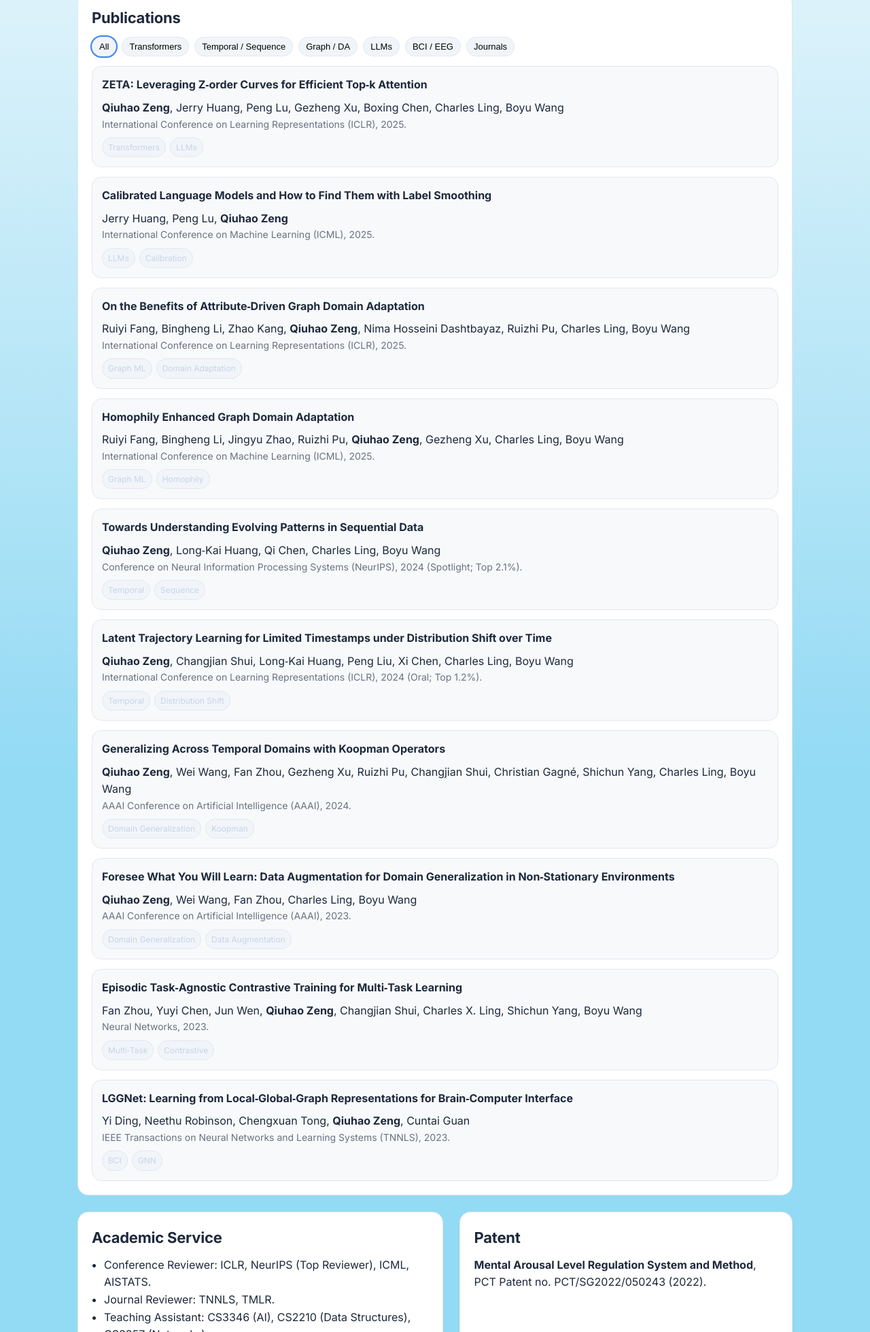
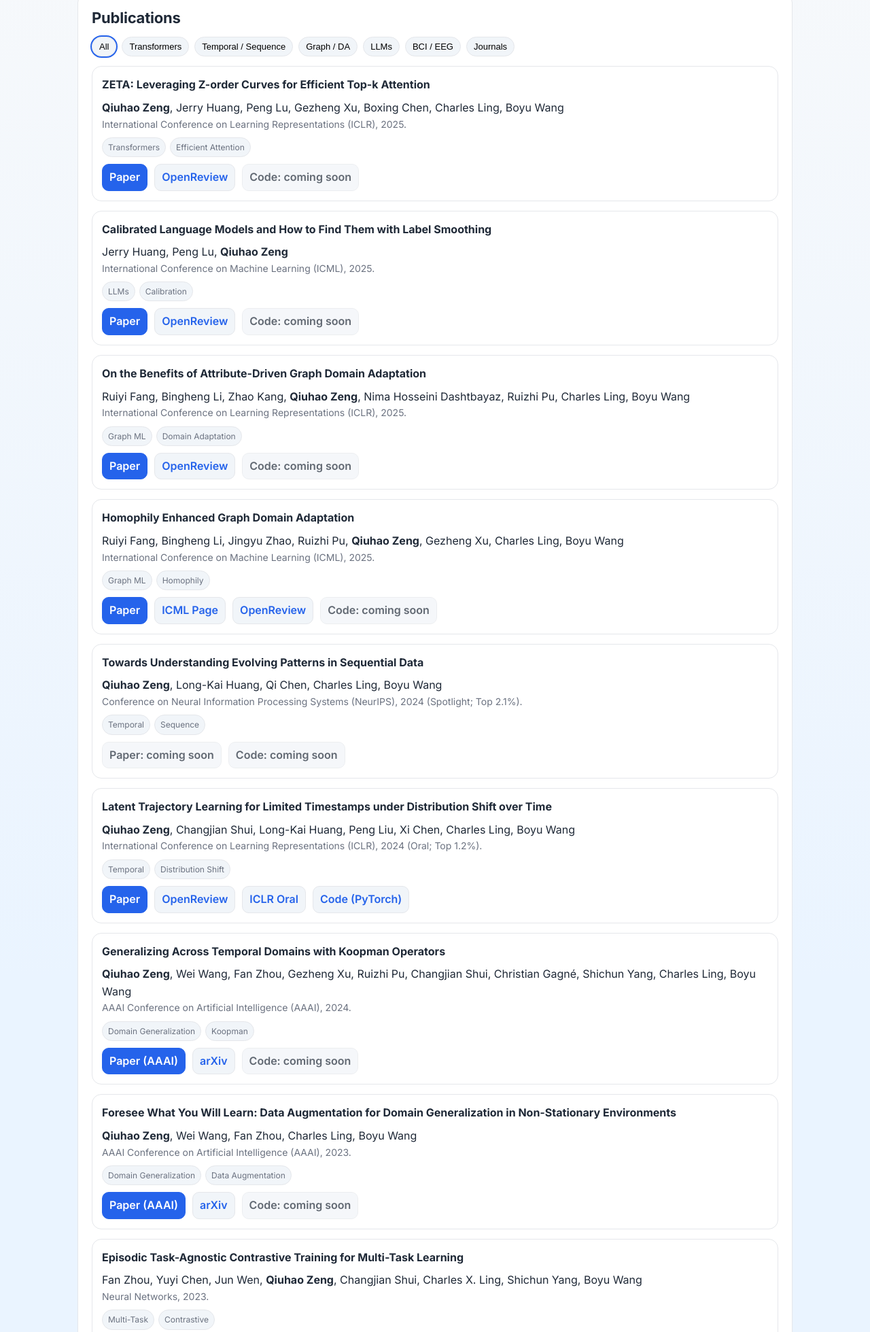
Before and after one commit to HardworkingPearl/HardworkingPearl.github.io, a plain HTML site: page index.html in a window 1280 px wide. Shown: the part 519-2478 px from the top of the page at 68% size. Drawn offline with Linux system fonts and the light colour scheme.

Commit message:
lighter color

```diff
--- a/index.html
+++ b/index.html
@@ -8,73 +8,69 @@
   <link rel="preconnect" href="https://fonts.gstatic.com" crossorigin>
   <link href="https://fonts.googleapis.com/css2?family=Inter:wght@300;400;500;600;700&display=swap" rel="stylesheet">
   <style>
-    :root {
-        --bg: #fdfdfd;        /* clean page background */
-        --surface: #f7f9fb;   /* section background */
-        --muted: #6b7280;     /* muted gray text */
-        --text: #1e293b;      /* main text */
-        --accent: #3b82f6;    /* primary blue */
-        --accent-2: #10b981;  /* secondary green */
-        --card: #ffffff;      /* card background */
-        --chip: #f1f5f9;      /* chip/tag background */
-        --border: #e2e8f0;    /* light border */
+    :root{
+      --bg:#fafafa; --surface:#ffffff; --muted:#6b7280; --text:#1f2937;
+      --accent:#2563eb; --accent-2:#0ea5e9; --card:#ffffff; --chip:#f1f5f9; --border:#e5e7eb;
     }
-    * { box-sizing: border-box; }
-    html, body { margin: 0; padding: 0; }
-    body {
-      font-family: Inter, system-ui, -apple-system, Segoe UI, Roboto, Helvetica, Arial, sans-serif;
-      background: linear-gradient(180deg, var(--bg), #93daf4 60%);
-      color: var(--text);
-      line-height: 1.6;
+    *{box-sizing:border-box}
+    html,body{margin:0;padding:0}
+    body{
+      font-family:Inter,system-ui,-apple-system,Segoe UI,Roboto,Helvetica,Arial,sans-serif;
+      background: linear-gradient(180deg, var(--bg), #eaf4ff 60%);
+      color:var(--text); line-height:1.6;
     }
-    a { color: var(--accent); text-decoration: none; }
-    a:hover { text-decoration: underline; }
+    a{color:var(--accent);text-decoration:none} a:hover{text-decoration:underline}
+    .container{max-width:1100px;margin:0 auto;padding:24px}
 
-    .container { max-width: 1100px; margin: 0 auto; padding: 24px; }
+    header.hero{
+      display:grid;grid-template-columns:160px 1fr;grid-gap:24px;align-items:center;
+      background:linear-gradient(90deg, rgba(37,99,235,.08), rgba(14,165,233,.08));
+      padding:32px;border-radius:20px;border:1px solid var(--border)
+    }
+    .avatar{width:160px;height:160px;border-radius:20px;object-fit:cover;border:1px solid var(--border)}
+    .name{margin:0 0 4px;font-size:34px;line-height:1.2;letter-spacing:-.02em}
+    .subtitle{margin:6px 0 12px;color:var(--muted)}
+    .links{display:flex;flex-wrap:wrap;gap:10px;margin-top:8px}
+    .pill{display:inline-flex;align-items:center;gap:8px;padding:6px 12px;border-radius:999px;background:var(--chip);border:1px solid var(--border);color:var(--text);font-weight:500}
+    .cta{display:inline-block;padding:10px 14px;border-radius:10px;background:var(--accent);color:#fff;font-weight:700;border:none}
 
-    header.hero {
-      display: grid; grid-template-columns: 160px 1fr; grid-gap: 24px; align-items: center;
-      background: radial-gradient(600px 300px at 10% -10%, rgba(96,165,250,.15), transparent),
-                  radial-gradient(600px 300px at 90% -10%, rgba(52,211,153,.12), transparent);
-      padding: 32px; border-radius: 20px; border: 1px solid var(--border);
-    }
-    .avatar { width: 160px; height: 160px; border-radius: 20px; object-fit: cover; border: 1px solid var(--border); }
-    .name { margin: 0 0 4px; font-size: 34px; line-height: 1.2; letter-spacing: -0.02em; }
-    .subtitle { margin: 6px 0 12px; color: var(--muted); }
-    .links { display: flex; flex-wrap: wrap; gap: 10px; margin-top: 8px; }
-    .pill { display: inline-flex; align-items: center; gap: 8px; padding: 6px 12px; border-radius: 999px; background: var(--chip); border: 1px solid var(--border); color: var(--text); font-weight: 500; }
-    .cta { display: inline-block; padding: 10px 14px; border-radius: 10px; background: var(--accent); color: #0b1220; font-weight: 700; border: none; }
+    .grid{display:grid;grid-template-columns:1.1fr 1fr;gap:24px;margin-top:24px}
+    section.card{background:var(--card);border:1px solid var(--border);border-radius:16px;padding:20px}
+    section.card h2{margin:0 0 10px;font-size:22px;letter-spacing:-.01em}
+    p{margin:8px 0 12px}
 
-    .grid { display: grid; grid-template-columns: 1.1fr 1fr; gap: 24px; margin-top: 24px; }
-    section.card { background: var(--card); border: 1px solid var(--border); border-radius: 16px; padding: 20px; }
-    section.card h2 { margin: 0 0 10px; font-size: 22px; letter-spacing: -0.01em; }
-    p { margin: 8px 0 12px; }
-
-    .bullets { margin: 8px 0 0 0; padding-left: 18px; }
-    .bullets li { margin: 6px 0; }
+    .bullets{margin:8px 0 0 0;padding-left:18px}.bullets li{margin:6px 0}
 
     /* Publications */
-    .pub-controls { display: flex; flex-wrap: wrap; gap: 8px; margin-bottom: 14px; }
-    .chip { padding: 6px 10px; border-radius: 999px; background: var(--chip); border: 1px solid var(--border); cursor: pointer; font-size: 13px; }
-    .chip.active { outline: 2px solid var(--accent); }
+    .pub-controls{display:flex;flex-wrap:wrap;gap:8px;margin-bottom:14px}
+    .chip{padding:6px 10px;border-radius:999px;background:var(--chip);border:1px solid var(--border);cursor:pointer;font-size:13px}
+    .chip.active{outline:2px solid var(--accent)}
 
-    .pub-list { list-style: none; padding: 0; margin: 0; display: grid; gap: 14px; }
-    .pub-item { background: var(--surface); border: 1px solid var(--border); border-radius: 14px; padding: 14px; }
-    .pub-title { font-weight: 650; margin: 0 0 8px; }
-    .authors strong { font-weight: 700; }
-    .venue { color: var(--muted); font-size: 14px; }
-    .tags { display: flex; flex-wrap: wrap; gap: 6px; margin-top: 8px; }
-    .tag { background: var(--chip); border: 1px solid var(--border); padding: 4px 8px; font-size: 12px; border-radius: 999px; color: #c9d3ea; }
+    .pub-list{list-style:none;padding:0;margin:0;display:grid;gap:14px}
+    .pub-item{background:var(--surface);border:1px solid var(--border);border-radius:14px;padding:14px}
+    .pub-title{font-weight:650;margin:0 0 8px}
+    .authors strong{font-weight:700}
+    .venue{color:var(--muted);font-size:14px}
+    .tags{display:flex;flex-wrap:wrap;gap:6px;margin-top:8px}
+    .tag{background:var(--chip);border:1px solid var(--border);padding:4px 8px;font-size:12px;border-radius:999px;color:var(--muted)}
+    .actions{display:flex;flex-wrap:wrap;gap:10px;margin-top:10px}
+    .btn-link{
+      display:inline-flex;align-items:center;gap:8px;padding:6px 10px;border-radius:10px;
+      border:1px solid var(--border);background:var(--chip);font-weight:600
+    }
+    .btn-link:hover{background:#eef2f7}
+    .btn-primary{
+      background:var(--accent);color:#fff;border-color:var(--accent)
+    }
+    .btn-ghost{opacity:.7}
+    .service ul{margin:6px 0 0 0;padding-left:18px}
+    footer{margin:28px 0 12px;color:var(--muted);text-align:center;font-size:14px}
 
-    .service ul { margin: 6px 0 0 0; padding-left: 18px; }
-
-    footer { margin: 28px 0 12px; color: var(--muted); text-align: center; font-size: 14px; }
-
-    @media (max-width: 880px) {
-      header.hero { grid-template-columns: 1fr; text-align: center; }
-      .links { justify-content: center; }
-      .grid { grid-template-columns: 1fr; }
-      .avatar { width: 180px; height: 180px; margin: 0 auto; }
+    @media (max-width:880px){
+      header.hero{grid-template-columns:1fr;text-align:center}
+      .links{justify-content:center}
+      .grid{grid-template-columns:1fr}
+      .avatar{width:180px;height:180px;margin:0 auto}
     }
   </style>
 </head>
@@ -99,16 +95,16 @@
       <section class="card" id="about">
         <h2>About</h2>
         <p>
-          I am a fourth‑year PhD candidate advised by Prof. Charles Ling (Fellow, Canadian Academy of Engineering) and Prof. Boyu Wang.
+          I am a fourth-year PhD candidate advised by Prof. Charles Ling (Fellow, Canadian Academy of Engineering) and Prof. Boyu Wang.
           My research spans efficient Transformer architectures and transfer learning under temporal distribution shifts. I’m currently open to
-          <strong>post‑doctoral</strong> and <strong>research scientist</strong> opportunities.
+          <strong>post-doctoral</strong> and <strong>research scientist</strong> opportunities.
         </p>
       </section>
 
       <section class="card" id="interests">
         <h2>Research Interests</h2>
         <ul class="bullets">
-          <li>Efficient attention and Transformer acceleration (e.g., Triton‑based kernels, top‑k attention).</li>
+          <li>Efficient attention and Transformer acceleration (e.g., Triton-based kernels, top-k attention).</li>
           <li>Transfer learning across evolving temporal domains; sequence modeling under distribution shift.</li>
           <li>Graph learning and domain adaptation.</li>
         </ul>
@@ -122,75 +118,132 @@
         <button class="chip" data-filter="transformers">Transformers</button>
         <button class="chip" data-filter="sequential data">Temporal / Sequence</button>
         <button class="chip" data-filter="graph">Graph / DA</button>
-        <button class="chip" data-filter="llm">LLMs </button>
+        <button class="chip" data-filter="llm">LLMs</button>
         <button class="chip" data-filter="bci">BCI / EEG</button>
         <button class="chip" data-filter="journal">Journals</button>
       </div>
       <ul class="pub-list" id="pub-list">
         <!-- 2025 -->
         <li class="pub-item" data-tags="transformers">
-          <div class="pub-title">ZETA: Leveraging Z‑order Curves for Efficient Top‑k Attention</div>
+          <div class="pub-title">ZETA: Leveraging Z-order Curves for Efficient Top-k Attention</div>
           <div class="authors"><strong>Qiuhao Zeng</strong>, Jerry Huang, Peng Lu, Gezheng Xu, Boxing Chen, Charles Ling, Boyu Wang</div>
           <div class="venue">International Conference on Learning Representations (ICLR), 2025.</div>
-          <div class="tags"><span class="tag">Transformers</span><span class="tag">LLMs</span></div>
+          <div class="tags"><span class="tag">Transformers</span><span class="tag">Efficient Attention</span></div>
+          <div class="actions">
+            <a class="btn-link btn-primary" href="https://arxiv.org/abs/2501.14577" target="_blank" rel="noopener">Paper</a>
+            <a class="btn-link" href="https://openreview.net/forum?id=j9VVzueEbG" target="_blank" rel="noopener">OpenReview</a>
+            <span class="btn-link btn-ghost" title="Add when available">Code: coming soon</span>
+          </div>
         </li>
+
         <li class="pub-item" data-tags="llm">
           <div class="pub-title">Calibrated Language Models and How to Find Them with Label Smoothing</div>
           <div class="authors">Jerry Huang, Peng Lu, <strong>Qiuhao Zeng</strong></div>
           <div class="venue">International Conference on Machine Learning (ICML), 2025.</div>
           <div class="tags"><span class="tag">LLMs</span><span class="tag">Calibration</span></div>
+          <div class="actions">
+            <a class="btn-link btn-primary" href="https://arxiv.org/abs/2508.00264" target="_blank" rel="noopener">Paper</a>
+            <a class="btn-link" href="https://openreview.net/forum?id=soLNj4l2EL" target="_blank" rel="noopener">OpenReview</a>
+            <span class="btn-link btn-ghost">Code: coming soon</span>
+          </div>
         </li>
+
         <li class="pub-item" data-tags="graph">
-          <div class="pub-title">On the Benefits of Attribute‑Driven Graph Domain Adaptation</div>
+          <div class="pub-title">On the Benefits of Attribute-Driven Graph Domain Adaptation</div>
           <div class="authors">Ruiyi Fang, Bingheng Li, Zhao Kang, <strong>Qiuhao Zeng</strong>, Nima Hosseini Dashtbayaz, Ruizhi Pu, Charles Ling, Boyu Wang</div>
           <div class="venue">International Conference on Learning Representations (ICLR), 2025.</div>
           <div class="tags"><span class="tag">Graph ML</span><span class="tag">Domain Adaptation</span></div>
+          <div class="actions">
+            <a class="btn-link btn-primary" href="https://arxiv.org/abs/2502.06808" target="_blank" rel="noopener">Paper</a>
+            <a class="btn-link" href="https://openreview.net/forum?id=t2TUw5nJsW" target="_blank" rel="noopener">OpenReview</a>
+            <span class="btn-link btn-ghost">Code: coming soon</span>
+          </div>
         </li>
+
         <li class="pub-item" data-tags="graph">
           <div class="pub-title">Homophily Enhanced Graph Domain Adaptation</div>
           <div class="authors">Ruiyi Fang, Bingheng Li, Jingyu Zhao, Ruizhi Pu, <strong>Qiuhao Zeng</strong>, Gezheng Xu, Charles Ling, Boyu Wang</div>
           <div class="venue">International Conference on Machine Learning (ICML), 2025.</div>
           <div class="tags"><span class="tag">Graph ML</span><span class="tag">Homophily</span></div>
+          <div class="actions">
+            <a class="btn-link btn-primary" href="https://arxiv.org/abs/2505.20089" target="_blank" rel="noopener">Paper</a>
+            <a class="btn-link" href="https://icml.cc/virtual/2025/poster/45180" target="_blank" rel="noopener">ICML Page</a>
+            <a class="btn-link" href="https://openreview.net/forum?id=TLR036ADaA" target="_blank" rel="noopener">OpenReview</a>
+            <span class="btn-link btn-ghost">Code: coming soon</span>
+          </div>
         </li>
 
         <!-- 2024 -->
         <li class="pub-item" data-tags="sequential data">
           <div class="pub-title">Towards Understanding Evolving Patterns in Sequential Data</div>
-          <div class="authors"><strong>Qiuhao Zeng</strong>, Long‑Kai Huang, Qi Chen, Charles Ling, Boyu Wang</div>
+          <div class="authors"><strong>Qiuhao Zeng</strong>, Long-Kai Huang, Qi Chen, Charles Ling, Boyu Wang</div>
           <div class="venue">Conference on Neural Information Processing Systems (NeurIPS), 2024 (Spotlight; Top 2.1%).</div>
           <div class="tags"><span class="tag">Temporal</span><span class="tag">Sequence</span></div>
+          <div class="actions">
+            <span class="btn-link btn-ghost">Paper: coming soon</span>
+            <span class="btn-link btn-ghost">Code: coming soon</span>
+          </div>
         </li>
+
         <li class="pub-item" data-tags="sequential data">
           <div class="pub-title">Latent Trajectory Learning for Limited Timestamps under Distribution Shift over Time</div>
-          <div class="authors"><strong>Qiuhao Zeng</strong>, Changjian Shui, Long‑Kai Huang, Peng Liu, Xi Chen, Charles Ling, Boyu Wang</div>
+          <div class="authors"><strong>Qiuhao Zeng</strong>, Changjian Shui, Long-Kai Huang, Peng Liu, Xi Chen, Charles Ling, Boyu Wang</div>
           <div class="venue">International Conference on Learning Representations (ICLR), 2024 (Oral; Top 1.2%).</div>
           <div class="tags"><span class="tag">Temporal</span><span class="tag">Distribution Shift</span></div>
+          <div class="actions">
+            <a class="btn-link btn-primary" href="https://proceedings.iclr.cc/paper_files/paper/2024/file/c30d6805267f90b61a30b1e6b71b7b10-Paper-Conference.pdf" target="_blank" rel="noopener">Paper</a>
+            <a class="btn-link" href="https://openreview.net/forum?id=bTMMNT7IdW" target="_blank" rel="noopener">OpenReview</a>
+            <a class="btn-link" href="https://iclr.cc/virtual/2024/oral/19746" target="_blank" rel="noopener">ICLR Oral</a>
+            <a class="btn-link" href="https://github.com/HardworkingPearl/SDE-EDG-iclr2024" target="_blank" rel="noopener">Code (PyTorch)</a>
+          </div>
         </li>
+
         <li class="pub-item" data-tags="sequential data">
           <div class="pub-title">Generalizing Across Temporal Domains with Koopman Operators</div>
           <div class="authors"><strong>Qiuhao Zeng</strong>, Wei Wang, Fan Zhou, Gezheng Xu, Ruizhi Pu, Changjian Shui, Christian Gagné, Shichun Yang, Charles Ling, Boyu Wang</div>
           <div class="venue">AAAI Conference on Artificial Intelligence (AAAI), 2024.</div>
           <div class="tags"><span class="tag">Domain Generalization</span><span class="tag">Koopman</span></div>
+          <div class="actions">
+            <a class="btn-link btn-primary" href="https://ojs.aaai.org/index.php/AAAI/article/view/29604/31020" target="_blank" rel="noopener">Paper (AAAI)</a>
+            <a class="btn-link" href="https://arxiv.org/html/2402.07834v2" target="_blank" rel="noopener">arXiv</a>
+            <span class="btn-link btn-ghost">Code: coming soon</span>
+          </div>
         </li>
 
         <!-- 2023 -->
         <li class="pub-item" data-tags="sequential data">
-          <div class="pub-title">Foresee What You Will Learn: Data Augmentation for Domain Generalization in Non‑Stationary Environments</div>
+          <div class="pub-title">Foresee What You Will Learn: Data Augmentation for Domain Generalization in Non-Stationary Environments</div>
           <div class="authors"><strong>Qiuhao Zeng</strong>, Wei Wang, Fan Zhou, Charles Ling, Boyu Wang</div>
           <div class="venue">AAAI Conference on Artificial Intelligence (AAAI), 2023.</div>
           <div class="tags"><span class="tag">Domain Generalization</span><span class="tag">Data Augmentation</span></div>
+          <div class="actions">
+            <a class="btn-link btn-primary" href="https://ojs.aaai.org/index.php/AAAI/article/view/26320/26092" target="_blank" rel="noopener">Paper (AAAI)</a>
+            <a class="btn-link" href="https://arxiv.org/abs/2301.07845" target="_blank" rel="noopener">arXiv</a>
+            <span class="btn-link btn-ghost">Code: coming soon</span>
+          </div>
         </li>
+
         <li class="pub-item" data-tags="journal">
-          <div class="pub-title">Episodic Task‑Agnostic Contrastive Training for Multi‑Task Learning</div>
+          <div class="pub-title">Episodic Task-Agnostic Contrastive Training for Multi-Task Learning</div>
           <div class="authors">Fan Zhou, Yuyi Chen, Jun Wen, <strong>Qiuhao Zeng</strong>, Changjian Shui, Charles X. Ling, Shichun Yang, Boyu Wang</div>
           <div class="venue">Neural Networks, 2023.</div>
-          <div class="tags"><span class="tag">Multi‑Task</span><span class="tag">Contrastive</span></div>
+          <div class="tags"><span class="tag">Multi-Task</span><span class="tag">Contrastive</span></div>
+          <div class="actions">
+            <a class="btn-link btn-primary" href="https://dl.acm.org/doi/10.1016/j.neunet.2023.02.023" target="_blank" rel="noopener">Paper</a>
+            <a class="btn-link" href="https://pubmed.ncbi.nlm.nih.gov/36878169/" target="_blank" rel="noopener">PubMed</a>
+            <span class="btn-link btn-ghost">Code: coming soon</span>
+          </div>
         </li>
+
         <li class="pub-item" data-tags="bci journal">
-          <div class="pub-title">LGGNet: Learning from Local‑Global‑Graph Representations for Brain‑Computer Interface</div>
+          <div class="pub-title">LGGNet: Learning from Local-Global-Graph Representations for Brain-Computer Interface</div>
           <div class="authors">Yi Ding, Neethu Robinson, Chengxuan Tong, <strong>Qiuhao Zeng</strong>, Cuntai Guan</div>
           <div class="venue">IEEE Transactions on Neural Networks and Learning Systems (TNNLS), 2023.</div>
           <div class="tags"><span class="tag">BCI</span><span class="tag">GNN</span></div>
+          <div class="actions">
+            <a class="btn-link btn-primary" href="https://arxiv.org/abs/2105.02786" target="_blank" rel="noopener">Paper (arXiv/TNNLS)</a>
+            <a class="btn-link" href="https://github.com/yi-ding-cs/LGG" target="_blank" rel="noopener">Code (PyTorch)</a>
+          </div>
         </li>
       </ul>
     </section>
@@ -222,7 +275,6 @@
   </div>
 
   <script>
-    // Year
     document.getElementById('year').textContent = new Date().getFullYear();
 
     // Publication filtering
```
